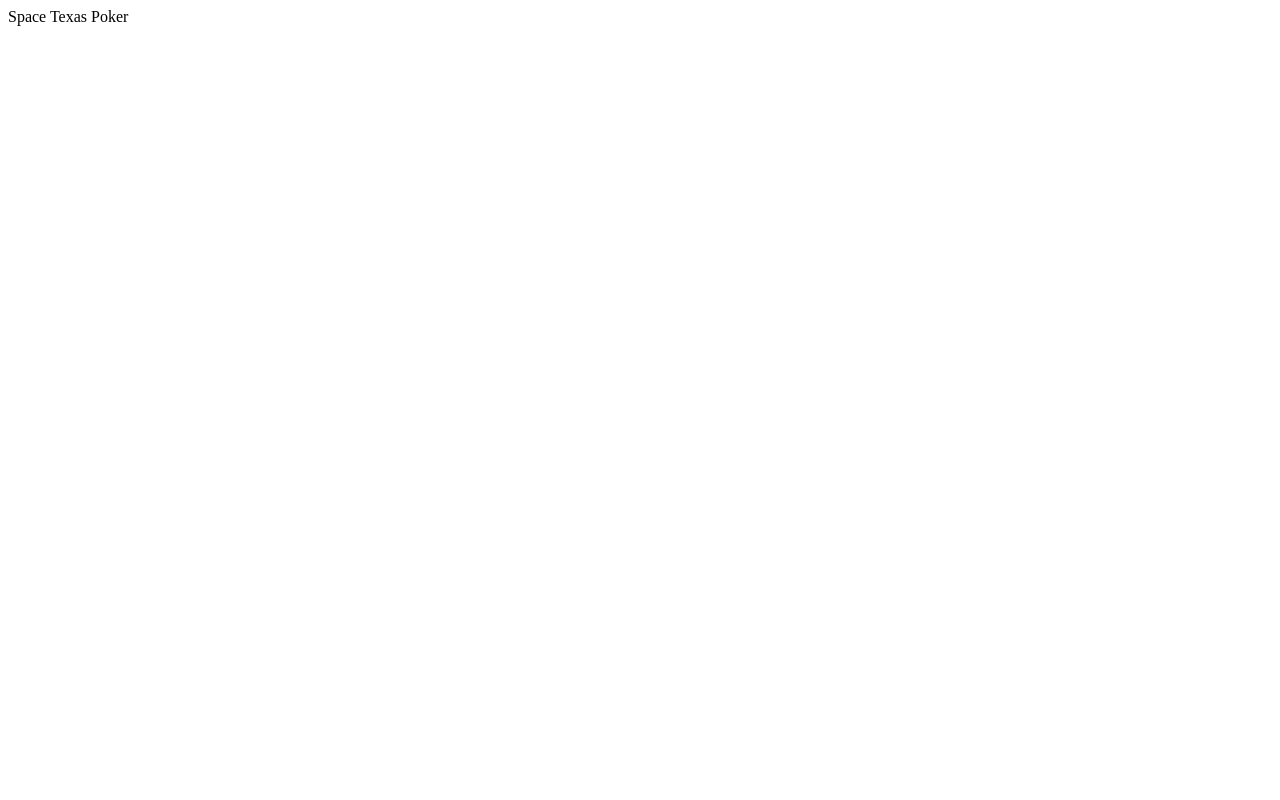
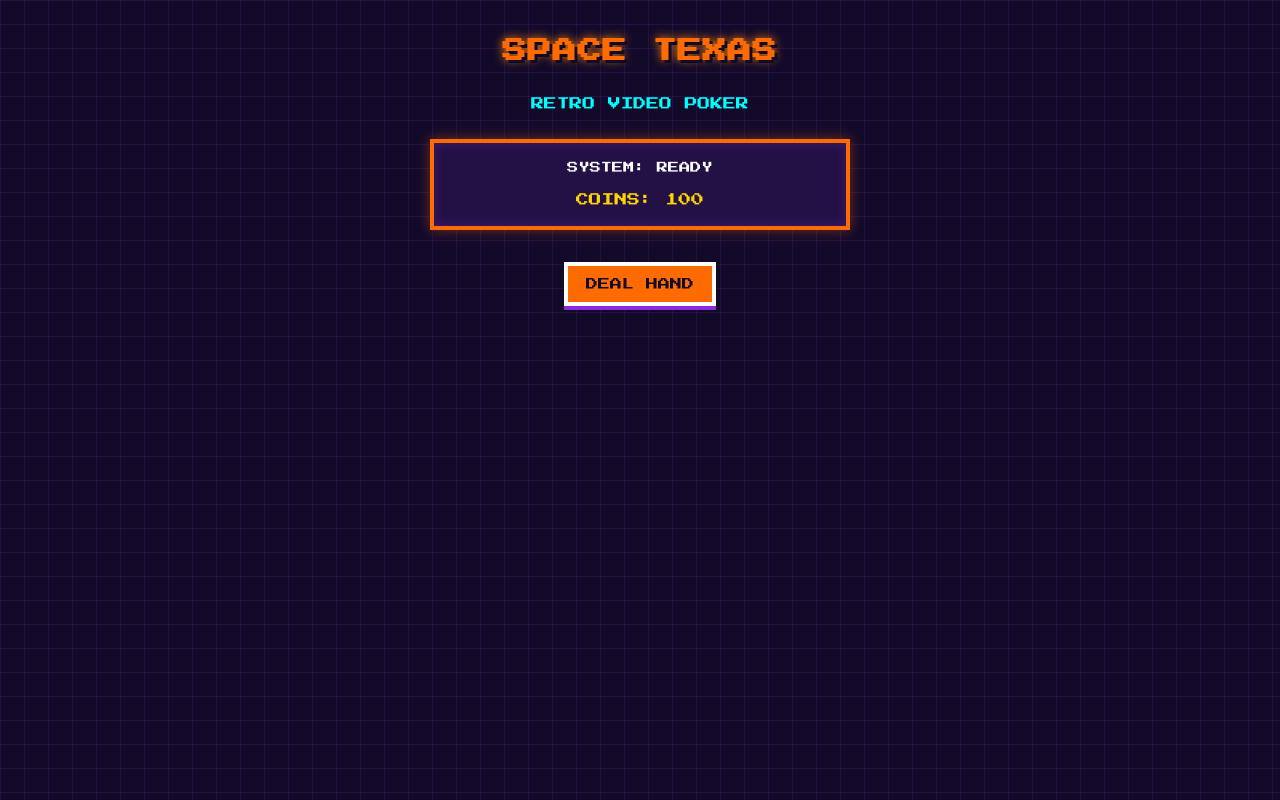
Before and after one commit to dmkomur/holdem, a React (Vite) app: page / in a window 1280 px wide. Built offline with nearby package versions, Linux system fonts and the light colour scheme.

Commit message:
styles: set common styles

```diff
--- a/index.html
+++ b/index.html
@@ -2,9 +2,14 @@
 <html lang="en">
     <head>
         <meta charset="UTF-8" />
-        <link rel="icon" type="image/svg+xml" href="/favicon.svg" />
         <meta name="viewport" content="width=device-width, initial-scale=1.0" />
-        <title>Space Texas Poker</title>
+        <title>Space Texas - Video Poker</title>
+        <link rel="preconnect" href="https://fonts.googleapis.com" />
+        <link rel="preconnect" href="https://fonts.gstatic.com" crossorigin />
+        <link
+            href="https://fonts.googleapis.com/css2?family=Press+Start+2P&display=swap"
+            rel="stylesheet"
+        />
     </head>
     <body>
         <div id="root"></div>
--- a/src/App.tsx
+++ b/src/App.tsx
@@ -1,5 +1,38 @@
-function App() {
-    return <>Space Texas Poker</>;
+export function App() {
+    return (
+        <div style={{ padding: "2rem", textAlign: "center" }}>
+            <h1>SPACE TEXAS</h1>
+            <p
+                style={{
+                    margin: "1.5rem 0",
+                    color: "var(--neon-cyan)",
+                    fontSize: "0.8rem",
+                }}
+            >
+                RETRO VIDEO POKER
+            </p>
+
+            <div
+                className="pixel-border"
+                style={{ maxWidth: "420px", margin: "0 auto 2rem" }}
+            >
+                <p style={{ color: "var(--text-main)", fontSize: "0.7rem" }}>
+                    SYSTEM: READY
+                </p>
+                <p
+                    style={{
+                        marginTop: "0.8rem",
+                        color: "var(--neon-gold)",
+                        fontSize: "0.8rem",
+                    }}
+                >
+                    COINS: 100
+                </p>
+            </div>
+
+            <button className="pixel-button">DEAL HAND</button>
+        </div>
+    );
 }
 
 export default App;
--- a/src/index.css
+++ b/src/index.css
@@ -0,0 +1,102 @@
+:root {
+  --bg-deep-space: #130a2a;
+  --bg-card-purple: #231145;
+  --texas-orange: #ff6b00;
+  --texas-orange-glow: #ff8800;
+  --royal-purple: #8a2be2;
+  --royal-purple-glow: #b055ff;
+
+  --neon-cyan: #00ffff;
+  --neon-gold: #ffd700;
+  --suit-red: #ff3366;
+  --suit-black: #e0e0e0;
+
+  --text-main: #ffffff;
+  --text-muted: #a090c0;
+  --bg-dark-overlay: #080412;
+
+  --font-pixel: 'Press Start 2P', monospace;
+}
+
+* {
+  box-sizing: border-box;
+  margin: 0;
+  padding: 0;
+}
+
+body {
+  background-color: var(--bg-deep-space);
+  color: var(--text-main);
+  font-family: var(--font-pixel);
+  font-size: 12px;
+  line-height: 1.6;
+  min-height: 100vh;
+  display: flex;
+  flex-direction: column;
+  overflow-x: hidden;
+  background-image:
+    linear-gradient(rgba(138, 43, 226, 0.15) 1px, transparent 1px),
+    linear-gradient(90deg, rgba(138, 43, 226, 0.15) 1px, transparent 1px);
+  background-size: 24px 24px;
+}
+
+.pixel-border {
+  border: 4px solid var(--texas-orange);
+  box-shadow:
+    0 0 12px rgba(255, 107, 0, 0.4),
+    inset 0 0 12px rgba(138, 43, 226, 0.3);
+  background: var(--bg-card-purple);
+  padding: 1rem;
+}
+
+.pixel-button {
+  font-family: var(--font-pixel);
+  font-size: 0.75rem;
+  padding: 12px 18px;
+  color: var(--bg-deep-space);
+  background-color: var(--texas-orange);
+  border: 4px solid #ffffff;
+  box-shadow: 0 4px 0px var(--royal-purple);
+  cursor: pointer;
+  text-transform: uppercase;
+  transition: all 0.1s ease;
+  user-select: none;
+}
+
+.pixel-button:hover {
+  background-color: var(--texas-orange-glow);
+  box-shadow: 0 0 14px var(--texas-orange-glow), 0 4px 0px var(--royal-purple-glow);
+  transform: translateY(-2px);
+}
+
+.pixel-button:active {
+  transform: translateY(2px);
+  box-shadow: 0 2px 0px var(--royal-purple);
+}
+
+.pixel-button:disabled {
+  background-color: #4a3b63;
+  color: #7a6b93;
+  border-color: #5b4b73;
+  box-shadow: none;
+  cursor: not-allowed;
+  transform: none;
+}
+
+h1,
+h2,
+h3 {
+  font-family: var(--font-pixel);
+  color: var(--texas-orange);
+  text-shadow: 3px 3px 0px var(--bg-deep-space), 0 0 10px var(--texas-orange-glow);
+  letter-spacing: 1px;
+}
+
+a {
+  color: var(--neon-cyan);
+  text-decoration: none;
+}
+
+a:hover {
+  color: var(--texas-orange);
+}
```
